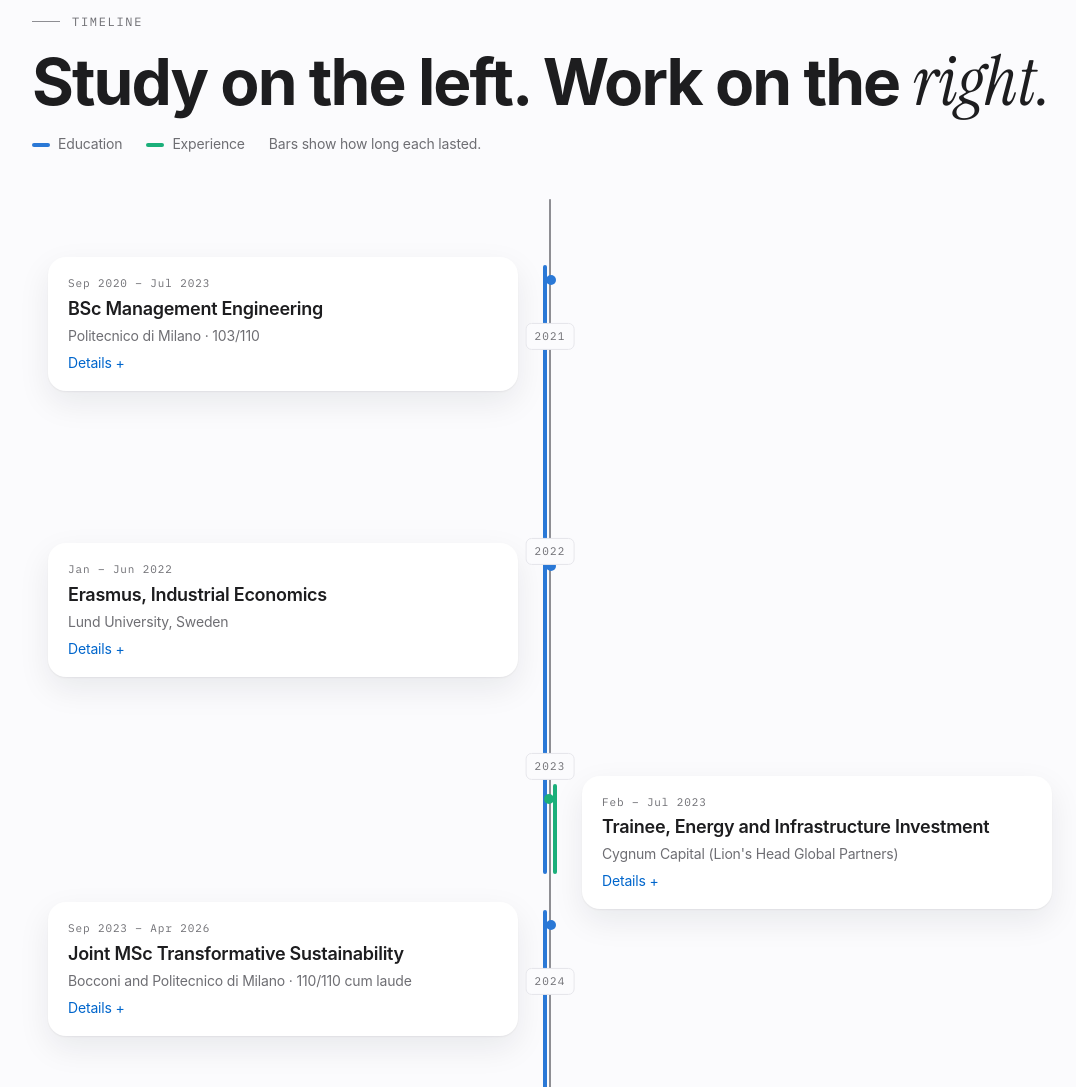
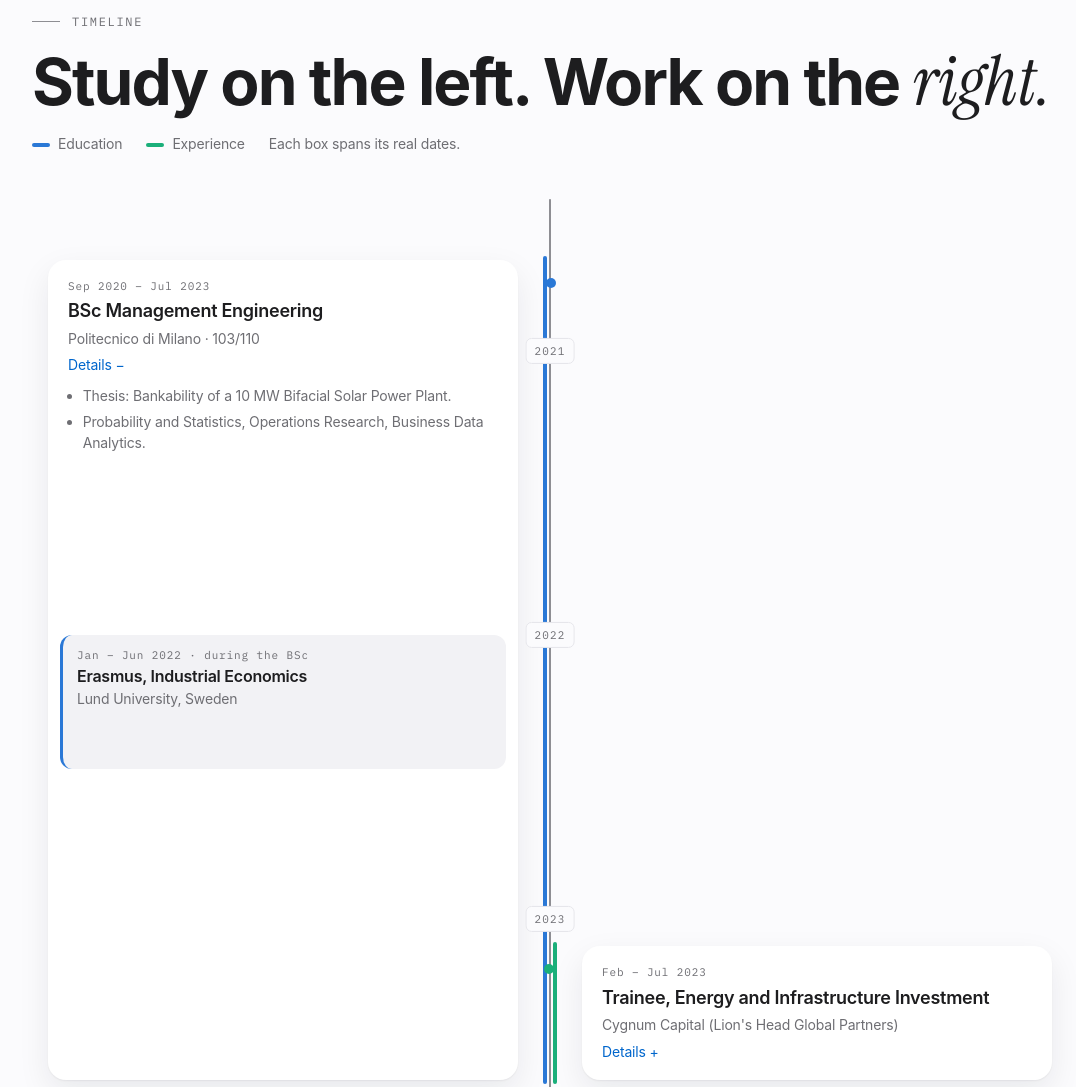
Before and after one commit to MaizMates/MaizMates.github.io, a plain HTML site: page index.html in a window 1280 px wide. Shown: the part 1880-2967 px from the top of the page, without its empty margins (90-1166 px from the left). Drawn offline with Linux system fonts and the light colour scheme.

Commit message:
Timeline boxes span their real dates; Erasmus nested in the BSc
Co-Authored-By: Claude Opus 5.5 <noreply@anthropic.com>

```diff
--- a/index.html
+++ b/index.html
@@ -188,7 +188,7 @@ nav.top .wrap { display: flex; align-items: center; justify-content: space-betwe
 .span { position: absolute; z-index: 1; width: 4px; border-radius: 2px; }
 .span.edu { left: calc(50% - 7px); background: var(--edu); }
 .span.work { left: calc(50% + 3px); background: var(--work); }
-.entry { position: absolute; width: calc(50% - 48px); background: var(--card); border-radius: 18px; padding: 18px 20px; box-shadow: var(--shadow); display: grid; gap: 6px; z-index: 1; }
+.entry { align-content: start; position: absolute; width: calc(50% - 48px); background: var(--card); border-radius: 18px; padding: 18px 20px; box-shadow: var(--shadow); display: grid; gap: 6px; z-index: 1; }
 .entry.edu { right: calc(50% + 32px); }
 .entry.work { left: calc(50% + 32px); }
 .entry:hover, .entry:focus-within { z-index: 5; }
@@ -204,11 +204,14 @@ nav.top .wrap { display: flex; align-items: center; justify-content: space-betwe
 .entry details[open] summary::after { content: " \2212"; }
 .entry ul { margin: 10px 0 0; padding-left: 1.05em; display: grid; gap: 6px; font-size: var(--t-small); color: var(--fg-2); }
 .entry .kpi { font-size: var(--t-small); font-weight: 600; }
+.entry .sub { position: absolute; left: 12px; right: 12px; background: var(--bg-alt); border-radius: 12px; padding: 12px 14px; display: grid; gap: 3px; align-content: start; border-left: 3px solid var(--edu); }
+.entry .sub h3 { font-size: 1rem; }
 @media (max-width: 820px) {
   .timeline { height: auto; display: grid; gap: 16px; padding-left: 28px; }
   .axis { left: 6px; }
   .axis .now, .year, .span { display: none; }
   .entry { position: static; width: auto; }
+  .entry .sub { position: static; margin-top: 8px; }
   .entry .tag { left: -27px !important; right: auto !important; }
   .entry.edu { border-left: 4px solid var(--edu); }
   .entry.work { border-left: 4px solid var(--work); }
@@ -474,7 +477,7 @@ footer .wrap { padding-block: 28px 44px; font-size: var(--t-caption); color: var
     <div class="head reveal">
       <p class="eyebrow">Timeline</p>
       <h2 class="h2" id="tl-h">Study on the left. Work on the <em>right.</em></h2>
-      <div class="tl-legend"><span><i style="background:var(--edu)"></i>Education</span><span><i style="background:var(--work)"></i>Experience</span><span>Bars show how long each lasted.</span></div>
+      <div class="tl-legend"><span><i style="background:var(--edu)"></i>Education</span><span><i style="background:var(--work)"></i>Experience</span><span>Each box spans its real dates.</span></div>
     </div>
     <div class="timeline" id="tl">
       <div class="axis"><div class="fill"></div><div class="now"></div></div>
@@ -796,25 +799,53 @@ footer .wrap { padding-block: 28px 44px; font-size: var(--t-caption); color: var
     })(t0);
   }
 
-  /* Timeline: position by date */
+  /* Timeline: each box spans its real dates, from the start of the first month to the end of the last */
+  var ms = function (y, m) { return y + (m - 1) / 12; }, me = function (y, m) { return y + m / 12; };
+  var li = function (x) { return "<li>" + x + "</li>"; };
   var TL = [
-    { s: "edu", a: 2020.67, b: 2023.5, when: "Sep 2020 – Jul 2023", t: "BSc Management Engineering", o: "Politecnico di Milano · 103/110", d: ["Thesis: Bankability of a 10 MW Bifacial Solar Power Plant.", "Probability and Statistics, Operations Research, Business Data Analytics."] },
-    { s: "edu", a: 2022.0, b: 2022.42, when: "Jan – Jun 2022", t: "Erasmus, Industrial Economics", o: "Lund University, Sweden", d: ["Digital Technologies, Logistics and Production Systems, Manufacturing and Quality."] },
-    { s: "work", a: 2023.08, b: 2023.5, when: "Feb – Jul 2023", t: "Trainee, Energy and Infrastructure Investment", o: "Cygnum Capital (Lion's Head Global Partners)", d: ["Bankability of a 10 MW bifacial solar project in Tunisia: LCOE, NPV and IRR across financing and offtake scenarios.", "Risk assessment with stakeholders on three continents; PPA structuring and fixed-price offtake as mitigants."] },
-    { s: "edu", a: 2023.67, b: 2026.25, when: "Sep 2023 – Apr 2026", t: "Joint MSc Transformative Sustainability", o: "Bocconi and Politecnico di Milano · 110/110 cum laude", d: ["Thesis: A Supervisory Benchmarking Framework for Public Bank Climate Disclosures.", "Sustainable Finance and ESG Investing, Financial and Enterprise Risk Management, Climate Economics."] },
-    { s: "work", a: 2024.67, b: 2025.58, when: "Sep 2024 – Aug 2025", t: "Trainee, Market and Liquidity Risk", o: "European Central Bank, Frankfurt", k: "LexBankia: 87% faster legal queries", d: ["COREP-based counterparty credit risk scores for the SREP; marginal return on capital dashboard in R and Tableau, over 90% of manual steps removed.", "Sovereign yield monitoring in Bloomberg and Excel/VBA, 70% faster.", "Co-created LexBankia with DG Legal; won the ECB Supervision Innovator Conference."] },
-    { s: "work", a: 2025.67, b: 2026.58, when: "Sep 2025 – Aug 2026", t: "Supervision Analyst, Climate and Nature Risk", o: "European Central Bank, Frankfurt", k: "86 banks · 110 JSTs · 3,500 entities", d: ["PACTA-based alignment of eight carbon-intensive sectors; matched entities raised from 2,000 to 3,500 with 10 validation gates.", "Led the Pillar 3 ESG disclosure quality review of 86 banks; template amendments approved by the EBA for consultation.", "Three dashboards used by 110 Joint Supervisory Teams; results presented to the Supervisory Board."] }
+    { s: "edu", a: ms(2020, 9), b: me(2023, 7), when: "Sep 2020 – Jul 2023", t: "BSc Management Engineering", o: "Politecnico di Milano · 103/110", d: ["Thesis: Bankability of a 10 MW Bifacial Solar Power Plant.", "Probability and Statistics, Operations Research, Business Data Analytics."],
+      sub: { a: ms(2022, 1), b: me(2022, 6), when: "Jan – Jun 2022 · during the BSc", t: "Erasmus, Industrial Economics", o: "Lund University, Sweden" } },
+    { s: "work", a: ms(2023, 2), b: me(2023, 7), when: "Feb – Jul 2023", t: "Trainee, Energy and Infrastructure Investment", o: "Cygnum Capital (Lion's Head Global Partners)", d: ["Bankability of a 10 MW bifacial solar project in Tunisia: LCOE, NPV and IRR across financing and offtake scenarios.", "Risk assessment with stakeholders on three continents; PPA structuring and fixed-price offtake as mitigants."] },
+    { s: "edu", a: ms(2023, 9), b: me(2026, 4), when: "Sep 2023 – Apr 2026", t: "Joint MSc Transformative Sustainability", o: "Bocconi and Politecnico di Milano · 110/110 cum laude", d: ["Thesis: A Supervisory Benchmarking Framework for Public Bank Climate Disclosures.", "Sustainable Finance and ESG Investing, Financial and Enterprise Risk Management, Climate Economics."] },
+    { s: "work", a: ms(2024, 9), b: me(2025, 8), when: "Sep 2024 – Aug 2025", t: "Trainee, Market and Liquidity Risk", o: "European Central Bank, Frankfurt", k: "LexBankia: 87% faster legal queries", d: ["COREP-based counterparty credit risk scores for the SREP; marginal return on capital dashboard in R and Tableau, over 90% of manual steps removed.", "Sovereign yield monitoring in Bloomberg and Excel/VBA, 70% faster.", "Co-created LexBankia with DG Legal; won the ECB Supervision Innovator Conference."] },
+    { s: "work", a: ms(2025, 9), b: me(2026, 8), when: "Sep 2025 – Aug 2026", t: "Supervision Analyst, Climate and Nature Risk", o: "European Central Bank, Frankfurt", k: "86 banks · 110 JSTs · 3,500 entities", d: ["PACTA-based alignment of eight carbon-intensive sectors; matched entities raised from 2,000 to 3,500 with 10 validation gates.", "Led the Pillar 3 ESG disclosure quality review of 86 banks; template amendments approved by the EBA for consultation.", "Three dashboards used by 110 Joint Supervisory Teams; results presented to the Supervisory Board."] }
   ];
-  var tl = $("#tl"), Y0 = 2020.5, Y1 = 2026.75, PX = 215, PAD = 30;
-  var ypos = function (v) { return PAD + (v - Y0) * PX; };
-  tl.style.setProperty("--h", (ypos(Y1) + PAD) + "px");
-  for (var yr = 2021; yr <= 2026; yr++) tl.insertAdjacentHTML("beforeend", '<span class="year" style="top:' + ypos(yr) + 'px">' + yr + "</span>");
-  TL.forEach(function (e) {
-    tl.insertAdjacentHTML("beforeend", '<span class="span ' + e.s + '" style="top:' + ypos(e.a) + "px;height:" + Math.max(10, (e.b - e.a) * PX) + 'px"></span>' +
-      '<article class="entry ' + e.s + ' reveal" style="top:' + (ypos(e.a) - 8) + 'px"><span class="tag"></span><p class="when">' + e.when + "</p><h3>" + e.t + '</h3><p class="org">' + e.o + "</p>" +
-      (e.k ? '<p class="kpi">' + e.k + "</p>" : "") + "<details><summary>Details</summary><ul>" + e.d.map(function (x) { return "<li>" + x + "</li>"; }).join("") + "</ul></details></article>");
+  var tl = $("#tl"), Y0 = 2020.55, Y1 = 2026.75, PAD = 24, GAP = 8;
+  for (var yr = 2021; yr <= 2026; yr++) tl.insertAdjacentHTML("beforeend", '<span class="year" data-y="' + yr + '">' + yr + "</span>");
+  TL.forEach(function (e, k) {
+    tl.insertAdjacentHTML("beforeend", '<span class="span ' + e.s + '" data-i="' + k + '"></span>' +
+      '<article class="entry ' + e.s + ' reveal" data-i="' + k + '"><span class="tag"></span><p class="when">' + e.when + "</p><h3>" + e.t + '</h3><p class="org">' + e.o + "</p>" +
+      (e.k ? '<p class="kpi">' + e.k + "</p>" : "") + "<details><summary>Details</summary><ul>" + e.d.map(li).join("") + "</ul></details>" +
+      (e.sub ? '<div class="sub"><p class="when">' + e.sub.when + "</p><h3>" + e.sub.t + '</h3><p class="org">' + e.sub.o + "</p></div>" : "") + "</article>");
   });
   tl.querySelectorAll(".reveal").forEach(function (el) { io.observe(el); });
+  function layoutTL() {
+    var cards = [].slice.call(tl.querySelectorAll(".entry"));
+    cards.forEach(function (c) { c.style.top = c.style.minHeight = ""; var sb = c.querySelector(".sub"); if (sb) sb.style.top = sb.style.height = ""; if (c.dataset.auto) { c.querySelector("details").open = false; delete c.dataset.auto; } });
+    if (innerWidth <= 820) { tl.style.removeProperty("--h"); return; }
+    var px = 240;  /* pixels per year: the smallest scale at which every box fits its own dates */
+    cards.forEach(function (c) {
+      var e = TL[+c.dataset.i], sb = c.querySelector(".sub");
+      if (sb) {
+        px = Math.max(px, (c.offsetHeight + GAP) / (e.sub.a - e.a), (sb.offsetHeight + GAP) / (e.sub.b - e.sub.a));
+      } else px = Math.max(px, (c.offsetHeight + GAP) / (e.b - e.a));
+    });
+    px = Math.min(px, 520);
+    var y = function (v) { return PAD + (v - Y0) * px; };
+    tl.style.setProperty("--h", (y(Y1) + PAD) + "px");
+    tl.querySelectorAll(".year").forEach(function (sp) { sp.style.top = y(+sp.dataset.y) + "px"; });
+    tl.querySelectorAll(".span").forEach(function (sp) { var e = TL[+sp.dataset.i]; sp.style.top = y(e.a) + "px"; sp.style.height = (e.b - e.a) * px + "px"; });
+    cards.forEach(function (c) {
+      var e = TL[+c.dataset.i], sb = c.querySelector(".sub");
+      c.style.top = y(e.a) + GAP / 2 + "px";
+      c.style.minHeight = (e.b - e.a) * px - GAP + "px";
+      if (sb) { sb.style.top = (e.sub.a - e.a) * px - GAP / 2 + "px"; sb.style.height = (e.sub.b - e.sub.a) * px - GAP + "px"; }
+      var dt = c.querySelector("details"), room = (sb ? (e.sub.a - e.a) * px : (e.b - e.a) * px) - GAP;
+      if (!dt.open) { dt.open = true; if (dt.getBoundingClientRect().bottom - c.getBoundingClientRect().top + 18 > room) dt.open = false; else c.dataset.auto = "1"; }  /* show details where the box has room for them */
+    });
+  }
+  layoutTL();
+  if (document.fonts) document.fonts.ready.then(layoutTL);
 
   /* Project visuals */
   var banks = ""; for (var i = 0; i < 86; i++) banks += "<i></i>"; $("#banks").innerHTML = banks;
@@ -989,7 +1020,7 @@ footer .wrap { padding-block: 28px 44px; font-size: var(--t-caption); color: var
   }
   function req() { if (!ticking) { ticking = true; requestAnimationFrame(onScroll); } }
   addEventListener("scroll", req, { passive: true });
-  addEventListener("resize", function () { setupHs(); setupBook(); req(); });
+  addEventListener("resize", function () { setupHs(); setupBook(); layoutTL(); req(); });
   setupHs(); setupBook(); onScroll();
   if (!hsOn) track.parentElement.addEventListener("scroll", function () {
     var el = track.parentElement, k = el.scrollLeft / Math.max(1, el.scrollWidth - el.clientWidth);
```
